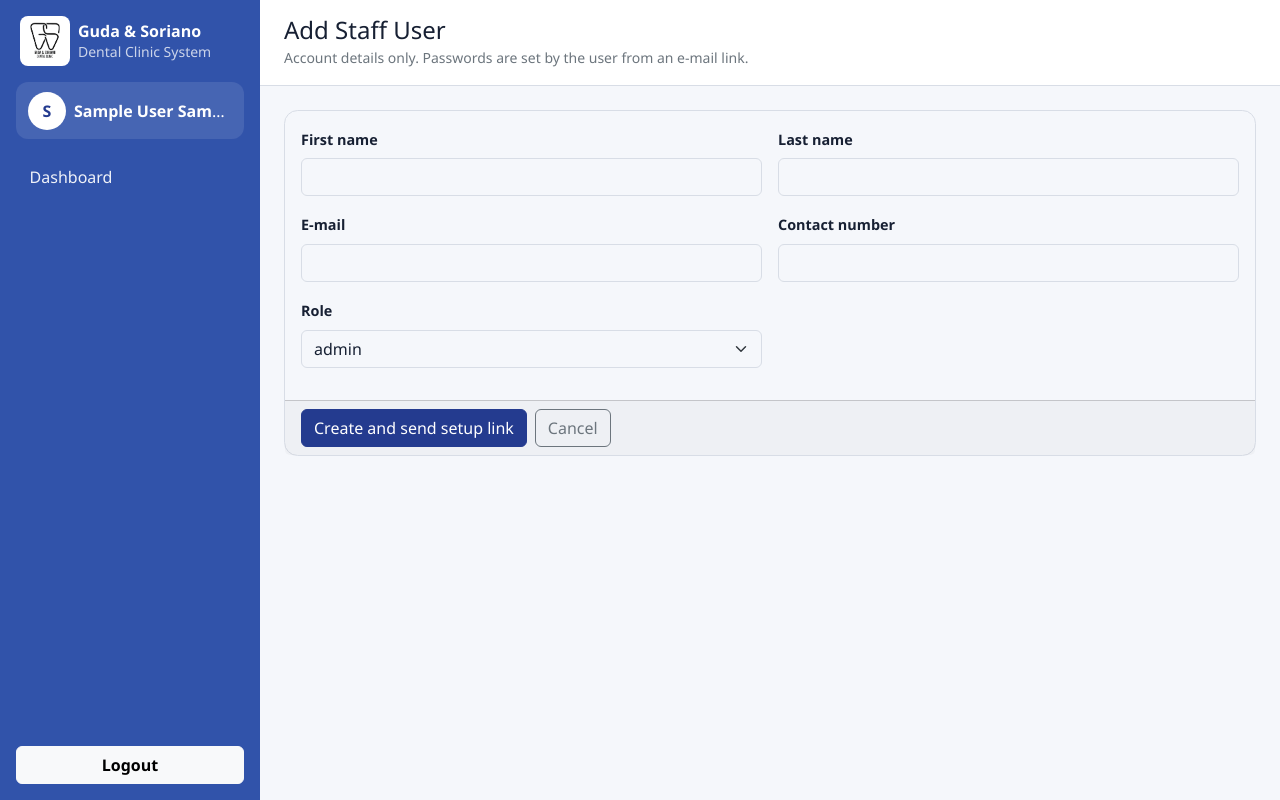
After one commit to atreyuuu009/orachart-laravel, a Laravel app: page /admin/users/create in a window 1280 px wide. The commit adds this page. Run offline with Laravel 12, Linux system fonts and the light colour scheme; the visitor is signed in with stand-in values (Sample User, id 1); data comes from the database, SQL or seed files in the repository.

```diff
--- /dev/null
+++ b/app/Http/Controllers/UserManagementController.php
@@ -0,0 +1,119 @@
+<?php
+
+namespace App\Http\Controllers;
+
+use App\Models\Appointment;
+use App\Models\Dentist;
+use App\Models\EmailToken;
+use App\Models\Role;
+use App\Models\Specialty;
+use App\Models\User;
+use App\Services\Notifier;
+use App\Support\Audit;
+use Illuminate\Http\Request;
+use Illuminate\Support\Facades\DB;
+use Illuminate\Support\Facades\Hash;
+use Illuminate\Support\Str;
+
+class UserManagementController extends Controller
+{
+    public function index(Request $request)
+    {
+        $q = User::with(['role', 'dentist.specialties', 'patient'])->when($request->filled('search'), function ($q) use ($request) {
+            $term = '%'.$request->string('search').'%';
+            $q->where(fn ($w) => $w->where('first_name', 'like', $term)->orWhere('last_name', 'like', $term)
+                ->orWhere('username', 'like', $term)->orWhere('email', 'like', $term));
+        })->when($request->filled('role'), fn ($q) => $q->whereHas('role', fn ($r) => $r->where('role_name', $request->role)))
+          ->when($request->status === 'active', fn ($q) => $q->where('is_active', 1))
+          ->when($request->status === 'inactive', fn ($q) => $q->where('is_active', 0))
+          ->when($request->status === 'locked', fn ($q) => $q->where('locked_until', '>', now()))
+          ->orderBy('last_name')->orderBy('first_name');
+        return view('admin.users.index', ['users' => $q->paginate(20)->withQueryString(), 'roles' => Role::whereIn('role_name', ['admin','clinic_staff','dentist','patient'])->get()]);
+    }
+
+    public function create() { return view('admin.users.form', ['user' => new User(), 'roles' => $this->staffRoles(), 'specialties' => Specialty::orderBy('specialty_name')->get(), 'editing' => false]); }
+    public function edit(User $user) { return view('admin.users.form', ['user' => $user->load('role','dentist.specialties'), 'roles' => $user->hasRole('patient') ? Role::where('role_name','patient')->get() : $this->staffRoles(), 'specialties' => Specialty::orderBy('specialty_name')->get(), 'editing' => true]); }
+
+    public function store(Request $request)
+    {
+        $d = $this->validated($request, false);
+        $role = Role::where('role_id', $d['role_id'])->firstOrFail();
+        abort_unless(in_array($role->role_name, ['admin','clinic_staff','dentist'], true), 422);
+        $user = DB::transaction(function () use ($d, $role) {
+            $user = User::create(['role_id'=>$role->role_id, 'username'=>$this->username($d['first_name'], $d['last_name']),
+                'email'=>$d['email'], 'password_hash'=>Hash::make(Str::random(64)), 'first_name'=>$d['first_name'], 'last_name'=>$d['last_name'],
+                'contact_number'=>$d['contact_number'] ?? null, 'is_active'=>1, 'is_email_verified'=>0]);
+            if ($role->role_name === 'dentist') {
+                $dentist = Dentist::create(['user_id'=>$user->user_id, 'license_number'=>$d['license_number'] ?? null]);
+                $dentist->specialties()->sync($d['specialties'] ?? []);
+            }
+            return $user;
+        });
+        Audit::log('create', 'usr_users', $user->user_id, 'Staff account created', null, $this->snapshot($user->fresh('role','dentist.specialties')));
+        $this->sendToken($user, 'reset_password', now()->addMinutes(60));
+        return redirect()->route('admin.users')->with('status', 'Account created. A password setup link has been sent.');
+    }
+
+    public function update(Request $request, User $user)
+    {
+        $d = $this->validated($request, true);
+        $role = Role::where('role_id', $d['role_id'])->firstOrFail();
+        $old = $this->snapshot($user->load('role','dentist.specialties'));
+        if (($user->hasRole('patient') && $role->role_name !== 'patient') || (! $user->hasRole('patient') && $role->role_name === 'patient')) return back()->withErrors(['role_id' => 'Role changes between patient and staff accounts are not allowed.']);
+        if ($user->hasRole('admin') && $role->role_name !== 'admin' && User::where('is_active',1)->whereHas('role', fn($q)=>$q->where('role_name','admin'))->count() <= 1)
+            return back()->withErrors(['role_id' => 'The system must always have at least one active admin.']);
+        if ($user->user_id === auth()->id() && ! $user->is_active) abort(403);
+        $user->update(['role_id'=>$role->role_id, 'email'=>$d['email'], 'first_name'=>$d['first_name'], 'last_name'=>$d['last_name'], 'contact_number'=>$d['contact_number'] ?? null]);
+        if ($role->role_name === 'dentist') {
+            $dentist = $user->dentist ?: Dentist::create(['user_id'=>$user->user_id]);
+            $dentist->update(['license_number'=>$d['license_number'] ?? null]);
+            $dentist->specialties()->sync($d['specialties'] ?? []);
+        } elseif ($user->dentist) {
+            $user->dentist->update(['is_accepting_bookings'=>0]);
+        }
+        Audit::log('update', 'usr_users', $user->user_id, 'Staff account edited', $old, $this->snapshot($user->fresh('role','dentist.specialties')));
+        return redirect()->route('admin.users')->with('status', 'User updated.');
+    }
+
+    public function deactivate(User $user)
+    {
+        abort_if($user->user_id === auth()->id(), 403, 'You cannot deactivate your own account.');
+        if ($user->hasRole('admin') && User::where('is_active',1)->whereHas('role', fn($q)=>$q->where('role_name','admin'))->count() <= 1)
+            return back()->withErrors(['user' => 'The system must always have at least one active admin.']);
+        $old = $this->snapshot($user->load('role','dentist.specialties'));
+        DB::transaction(function () use ($user) {
+            $user->update(['is_active'=>0]);
+            if ($user->dentist) {
+                $user->dentist->update(['is_accepting_bookings'=>0]);
+                $appointments = Appointment::open()->where('assigned_dentist_id', $user->dentist->dentist_id)->where('needs_reschedule',0)->with('patient.user','service','dentist.user')->get();
+                foreach ($appointments as $appointment) {
+                    $appointment->update(['needs_reschedule'=>1]);
+                    Notifier::forAppointment('schedule_changed', $appointment);
+                }
+            }
+        });
+        Audit::log('deactivate','usr_users',$user->user_id,'User deactivated',$old,$this->snapshot($user->fresh('role','dentist.specialties')));
+        return back()->with('status','User deactivated.');
+    }
+
+    public function reactivate(User $user) { $old=$this->snapshot($user->load('role','dentist.specialties')); $user->update(['is_active'=>1]); if ($user->dentist) { $previous=\App\Models\AuditLog::where('table_affected','usr_users')->where('record_id',(string)$user->user_id)->where('action_type','deactivate')->orderByDesc('audit_log_id')->value('old_value'); $user->dentist->update(['is_accepting_bookings'=>(bool)($previous['dentist_accepting_bookings'] ?? true)]); } Audit::log('reactivate','usr_users',$user->user_id,'User reactivated',$old,$this->snapshot($user->fresh('role','dentist.specialties'))); return back()->with('status','User reactivated.'); }
+    public function unlock(User $user) { $old=$this->snapshot($user->load('role')); $user->update(['locked_until'=>null,'failed_login_count'=>0]); Audit::log('unlock','usr_users',$user->user_id,'Login lock cleared',$old,$this->snapshot($user->fresh('role'))); return back()->with('status','User unlocked.'); }
+
+    public function sendReset(User $user) { $old=$this->snapshot($user->load('role','dentist.specialties')); $this->sendToken($user,'reset_password',now()->addMinutes(60)); Audit::log('reset_sent','usr_users',$user->user_id,'Password reset link sent',$old,$old); return back()->with('status','If the account can receive mail, a reset link has been sent.'); }
+    public function resendVerification(User $user) { $old=$this->snapshot($user->load('role','dentist.specialties')); $this->sendToken($user,'verify_email',now()->addHours(24)); Audit::log('verification_sent','usr_users',$user->user_id,'Verification link resent',$old,$old); return back()->with('status','Verification link sent.'); }
+
+    private function validated(Request $r, bool $editing): array
+    {
+        return $r->validate(['first_name'=>'required|string|max:100','last_name'=>'required|string|max:100','email'=>'required|email|max:255|unique:usr_users,email'.($editing ? ','.$r->route('user')->user_id.',user_id' : ''),
+            'contact_number'=>['nullable','regex:/^[0-9+\-\s()]{7,20}$/'],'role_id'=>'required|exists:usr_roles,role_id', 'license_number'=>'nullable|string|max:50', 'specialties'=>'nullable|array','specialties.*'=>'integer|exists:usr_specialties,specialty_id']);
+    }
+    private function staffRoles() { return Role::whereIn('role_name',['admin','clinic_staff','dentist'])->orderBy('role_id')->get(); }
+    private function username(string $first,string $last): string { $base=mb_substr(Str::lower(Str::slug($first.$last,'')) ?: 'staff',0,40); do {$u=$base.random_int(100,99999);} while(User::withTrashed()->where('username',$u)->exists()); return $u; }
+    private function sendToken(User $user,string $type,$expires): void
+    {
+        EmailToken::where('user_id',$user->user_id)->where('token_type',$type)->whereNull('used_at')->update(['used_at'=>now()]);
+        $token=Str::random(64); EmailToken::create(['user_id'=>$user->user_id,'token_type'=>$type,'token_hash'=>hash('sha256',$token),'expires_at'=>$expires]);
+        Notifier::queue($type,$user->email,['first_name'=>$user->first_name,'expires_minutes'=>$type==='reset_password'?60:null,'action_url'=>$type==='reset_password'?route('password.reset',$token):route('verification.verify',$token)],$user->user_id);
+    }
+    private function snapshot(User $u): array { return ['role'=>$u->role?->role_name,'username'=>$u->username,'email'=>$u->email,'first_name'=>$u->first_name,'last_name'=>$u->last_name,'contact_number'=>$u->contact_number,'is_active'=>$u->is_active,'is_email_verified'=>$u->is_email_verified,'locked_until'=>$u->locked_until?->toDateTimeString(),'failed_login_count'=>$u->failed_login_count,'dentist_license'=>$u->dentist?->license_number,'dentist_accepting_bookings'=>$u->dentist?->is_accepting_bookings,'specialties'=>$u->dentist?->specialties->pluck('specialty_name')->all()]; }
+}
--- a/app/Http/Middleware/SessionTimeout.php
+++ b/app/Http/Middleware/SessionTimeout.php
@@ -14,6 +14,14 @@ class SessionTimeout
     public function handle(Request $request, Closure $next)
     {
         if (Auth::check()) {
+            if (! Auth::user()->is_active || Auth::user()->trashed()) {
+                Audit::log('logout', 'usr_users', Auth::id(), 'Session ended because account is inactive');
+                Auth::logout();
+                $request->session()->invalidate();
+                $request->session()->regenerateToken();
+                return $request->expectsJson() ? response()->json(['message' => 'Account inactive.'], 401)
+                    : redirect()->route('login')->withErrors(['email' => 'This account is inactive.']);
+            }
             $limit = max(1, Settings::int('session_timeout_minutes')) * 60;
             $last = (int) $request->session()->get('last_activity', time());
 
--- a/app/Models/User.php
+++ b/app/Models/User.php
@@ -19,6 +19,7 @@ class User extends Authenticatable
         'is_email_verified' => 'boolean',
         'locked_until' => 'datetime',
         'last_login_at' => 'datetime',
+        'created_at' => 'datetime',
     ];
 
     // The schema stores the bcrypt hash in password_hash and has no remember_token column.
--- /dev/null
+++ b/resources/views/admin/users/form.blade.php
@@ -0,0 +1,11 @@
+@extends('layouts.app')
+@section('title',$editing?'Edit User':'Add Staff User')
+@section('page_title',$editing?'Edit User':'Add Staff User')
+@section('page_subtitle','Account details only. Passwords are set by the user from an e-mail link.')
+@section('content')
+<form class="card" method="POST" action="{{ $editing?route('admin.users.update',$user):route('admin.users.store') }}">@csrf @if($editing)@method('PUT')@endif<div class="card-body"><div class="row g-3">
+@foreach(['first_name'=>'First name','last_name'=>'Last name','email'=>'E-mail','contact_number'=>'Contact number'] as $field=>$label)<div class="col-md-6"><label class="form-label">{{ $label }}</label><input class="form-control" name="{{ $field }}" value="{{ old($field,$user->$field) }}" @if($field!=='contact_number') required @endif></div>@endforeach
+<div class="col-md-6"><label class="form-label">Role</label><select class="form-select" name="role_id" id="roleSelect" required>@foreach($roles as $role)<option value="{{ $role->role_id }}" data-role="{{ $role->role_name }}" @selected(old('role_id',$user->role_id)==$role->role_id)>{{ $role->role_name }}</option>@endforeach</select></div>
+<div id="dentistFields" class="row g-3 mt-1"><div class="col-md-6"><label class="form-label">License number</label><input class="form-control" name="license_number" value="{{ old('license_number',$user->dentist?->license_number) }}"></div><div class="col-md-6"><label class="form-label">Specialties</label><select class="form-select" name="specialties[]" multiple>@foreach($specialties as $s)<option value="{{ $s->specialty_id }}" @selected(in_array($s->specialty_id,old('specialties',$user->dentist?->specialties->pluck('specialty_id')->all()??[])))>{{ $s->specialty_name }}</option>@endforeach</select></div></div></div><div class="text-danger mt-3">@foreach($errors->all() as $error)<div>{{ $error }}</div>@endforeach</div></div><div class="card-footer d-flex gap-2"><button class="btn btn-primary">{{ $editing?'Save changes':'Create and send setup link' }}</button><a class="btn btn-outline-secondary" href="{{ route('admin.users') }}">Cancel</a></div></form>
+<script>const roleSelect=document.getElementById('roleSelect'),dentistFields=document.getElementById('dentistFields');function toggleDentist(){dentistFields.hidden=roleSelect.selectedOptions[0].dataset.role!=='dentist'}roleSelect.addEventListener('change',toggleDentist);toggleDentist();</script>
+@endsection
--- a/resources/views/layouts/app.blade.php
+++ b/resources/views/layouts/app.blade.php
@@ -33,6 +33,7 @@
       ['odontogram', 'Digital Odontogram', 'odontogram*'],
       ['schedule', 'Dentist Schedules', 'schedule*'],
       ['admin.settings', 'Clinic Settings', 'admin.settings*'],
+      ['admin.users', 'User Management', 'admin.users*'],
       ['admin.logs', 'Audit & E-mail Logs', 'admin.logs'],
     ],
     default => [['dashboard', 'Dashboard', 'dashboard']],
--- a/routes/web.php
+++ b/routes/web.php
@@ -11,6 +11,7 @@ use App\Http\Controllers\OdontogramController;
 use App\Http\Controllers\PatientController;
 use App\Http\Controllers\ScheduleController;
 use App\Http\Controllers\SettingsController;
+use App\Http\Controllers\UserManagementController;
 use Illuminate\Support\Facades\Route;
 
 // ---------------------------------------------------------------- public
@@ -114,6 +115,16 @@ Route::middleware('auth')->group(function () {
 
     // ---- admin
     Route::middleware('role:admin')->prefix('admin')->group(function () {
+        Route::get('/users', [UserManagementController::class, 'index'])->name('admin.users');
+        Route::get('/users/create', [UserManagementController::class, 'create'])->name('admin.users.create');
+        Route::post('/users', [UserManagementController::class, 'store'])->name('admin.users.store');
+        Route::get('/users/{user}/edit', [UserManagementController::class, 'edit'])->name('admin.users.edit');
+        Route::put('/users/{user}', [UserManagementController::class, 'update'])->name('admin.users.update');
+        Route::post('/users/{user}/deactivate', [UserManagementController::class, 'deactivate'])->name('admin.users.deactivate');
+        Route::post('/users/{user}/reactivate', [UserManagementController::class, 'reactivate'])->name('admin.users.reactivate');
+        Route::post('/users/{user}/unlock', [UserManagementController::class, 'unlock'])->name('admin.users.unlock');
+        Route::post('/users/{user}/reset', [UserManagementController::class, 'sendReset'])->name('admin.users.reset');
+        Route::post('/users/{user}/verification', [UserManagementController::class, 'resendVerification'])->name('admin.users.verification');
         Route::get('/settings', [SettingsController::class, 'show'])->name('admin.settings');
         Route::post('/settings/hours', [SettingsController::class, 'saveHours'])->name('admin.settings.hours');
         Route::post('/settings/rules', [SettingsController::class, 'saveRules'])->name('admin.settings.rules');
```
Also changed, not shown: resources/views/admin/users/index.blade.php (added, +13 -0 lines).
